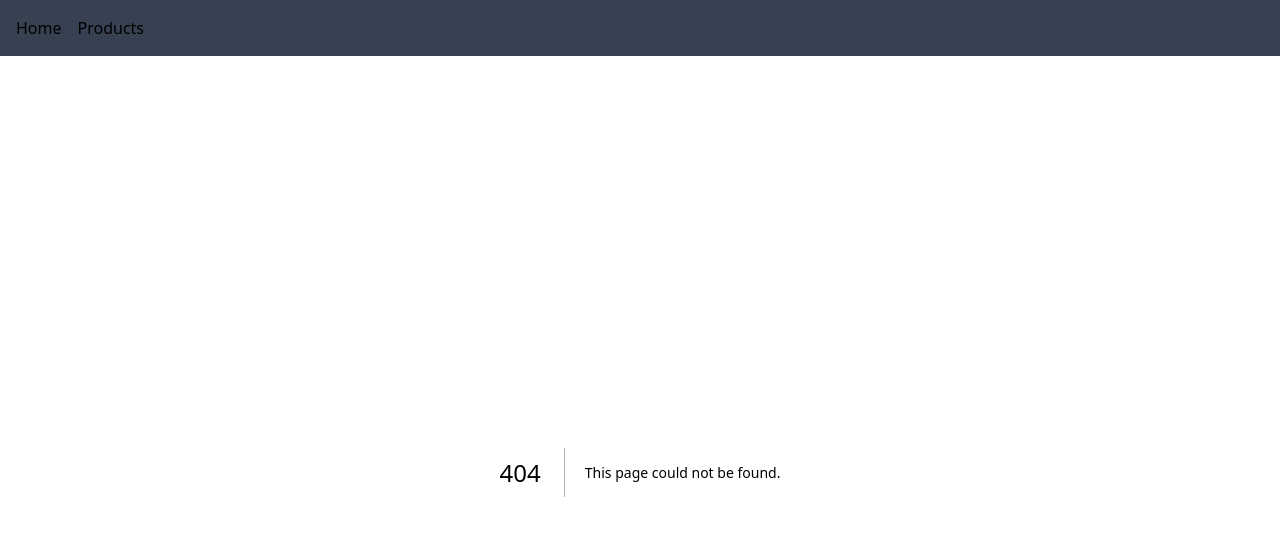
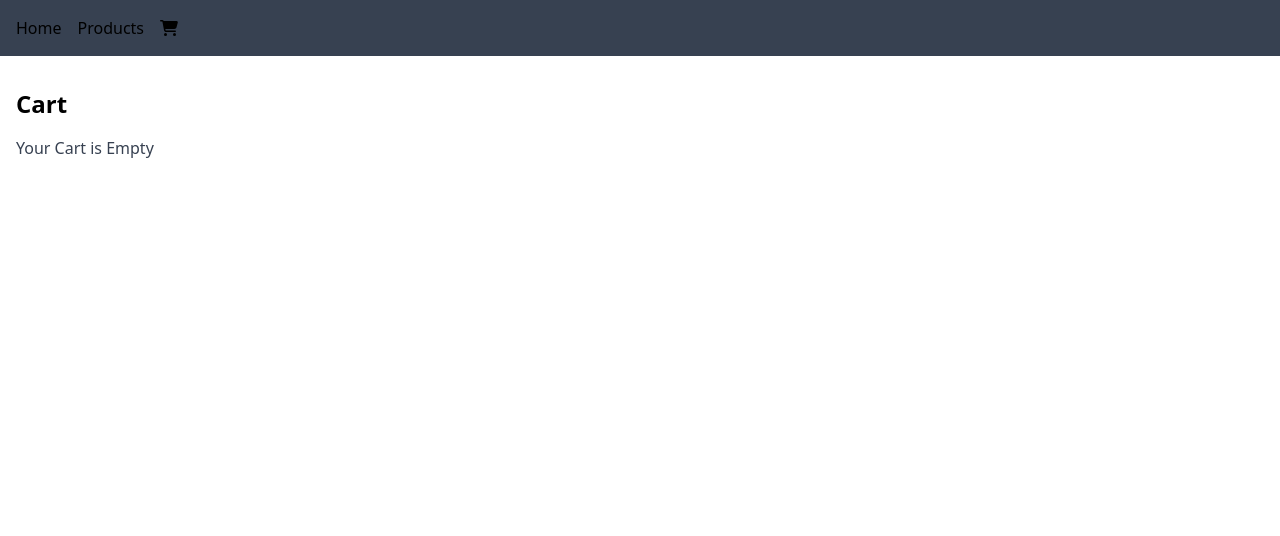
Before and after one commit to isaacoduh/greenbud-web, a Next.js app: page /cart in a window 1280 px wide. Before the commit this address had no page. Shown: the top 536 px of the page. Built offline with nearby package versions, Linux system fonts and the light colour scheme.

Commit message:
show subtotal on frontend

```diff
--- a/components/Layout.tsx
+++ b/components/Layout.tsx
@@ -1,5 +1,7 @@
 import React, {ReactNode} from "react";
 import Link from "next/link";
+import { FontAwesomeIcon } from '@fortawesome/react-fontawesome';
+import { faShoppingCart } from '@fortawesome/free-solid-svg-icons';
 
 type LayoutProps = {
     children: ReactNode
@@ -23,6 +25,12 @@ const Layout: React.FC<LayoutProps> = ({ children }) => {
                                 Products
                             </Link>
                         </li>
+                        <li>
+                            <Link href="/cart">
+                                <FontAwesomeIcon icon={faShoppingCart} className="mr-2" />
+
+                            </Link>
+                        </li>
                     </ul>
                 </nav>
             </header>
--- a/components/ProductCard.tsx
+++ b/components/ProductCard.tsx
@@ -4,10 +4,14 @@ import { FontAwesomeIcon } from '@fortawesome/react-fontawesome';
 import { faShoppingCart } from '@fortawesome/free-solid-svg-icons';
 
 type ProductCardProps = {
-    product: Product
+    product: Product;
+    addToCart: (product: Product) => void;
 }
 
-const ProductCard: React.FC <ProductCardProps> = ({product}) => {
+const ProductCard: React.FC <ProductCardProps> = ({product,addToCart}) => {
+    const handleAddToCart = () => {
+        addToCart(product)
+    }
     return (
         <div className="bg-white rounded-lg shadow-lg p-4">
             <h3 className="text-lg font-bold mb-2">
@@ -17,7 +21,7 @@ const ProductCard: React.FC <ProductCardProps> = ({product}) => {
             <p className="text-gray-800 font-bold mt-2">{product.price}</p>
             <div className="flex flex-col md:flex-row md:justify-between sm:flex-row sm:justify-between items-center mt-4">
                 <span className="bg-blue-900 text-white py-1 px-2 rounded text-sm md:mr-4 mb-2 md:mb-0 sm:mb-0">{product.category.name}</span>
-                <button className="bg-blue-900 text-white py-1 px-4 rounded"><FontAwesomeIcon icon={faShoppingCart} className="mr-2" /></button>
+                <button onClick={handleAddToCart} className="bg-blue-900 text-white py-1 px-4 rounded"><FontAwesomeIcon icon={faShoppingCart} className="mr-2" /></button>
             </div>
         </div>
     );
--- /dev/null
+++ b/context/CartContext.tsx
@@ -0,0 +1,52 @@
+import React, { createContext, useState, useEffect, ReactNode } from 'react';
+import { CartItem, Product } from '../types';
+
+type CartContextType = {
+    cart: CartItem[];
+    addToCart: (product: Product) => void;
+};
+
+type CartProps = {
+    children: ReactNode
+};
+
+export const CartContext = createContext<CartContextType>({
+    cart: [],
+    addToCart: () => { },
+});
+
+export const CartProvider: React.FC<CartProps> = ({ children }) => {
+    const [cart, setCart] = useState<CartItem[]>([]);
+
+    const addToCart = (product: Product) => {
+        const existingProduct = cart.find((item) => item.id === product.id);
+        if (existingProduct) {
+            const updatedCart = cart.map((item) =>
+                item.id === product.id ? { ...item, quantity: item.quantity + 1 } : item
+            );
+            setCart(updatedCart);
+        } else {
+            const updatedProduct = { ...product, quantity: 1 };
+            setCart([...cart, updatedProduct]);
+        }
+    };
+
+    // Save the cart to localStorage whenever it changes
+    useEffect(() => {
+        localStorage.setItem('cart', JSON.stringify(cart));
+    }, [cart]);
+
+    // Restore the cart from localStorage on app initialization
+    useEffect(() => {
+        const storedCart = localStorage.getItem('cart');
+        if (storedCart) {
+            setCart(JSON.parse(storedCart));
+        }
+    }, []);
+
+    return (
+        <CartContext.Provider value={{ cart, addToCart }}>
+            {children}
+        </CartContext.Provider>
+    );
+};
--- a/pages/_app.tsx
+++ b/pages/_app.tsx
@@ -1,10 +1,15 @@
 import Layout from '@/components/Layout'
+import { CartProvider } from '@/context/CartContext'
 import '@/styles/globals.css'
 import type { AppProps } from 'next/app'
 
 export default function App({ Component, pageProps }: AppProps) {
 
-  return (<Layout>
-    <Component {...pageProps} />
-  </Layout>)
+  return (
+    <CartProvider>
+      <Layout>
+        <Component {...pageProps} />
+      </Layout>
+    </CartProvider>
+  )
 }
--- /dev/null
+++ b/pages/cart.tsx
@@ -0,0 +1,55 @@
+import React, { useContext } from 'react';
+import { useRouter } from 'next/router';
+import { CartItem } from '@/types';
+import { CartContext } from '@/context/CartContext';
+
+const CartPage: React.FC = () => {
+    const router = useRouter();
+    const {cart} = useContext(CartContext);
+
+    // return (
+    //     <div>
+    //         <h1 className='text-gray-900'>{cart.length}</h1>
+    //     </div>
+    // );
+
+    // const cartItems: CartItem[] = [
+    //     { id: 1, name: 'Product 1', price: 10, quantity: 1 },
+    //     { id: 2, name: 'Product 2', price: 15, quantity: 1 },
+    //     { id: 3, name: 'Product 3', price: 20, quantity: 1 },
+    // ];
+
+    return (
+        <div className='container mx-auto py-4'>
+            <h1 className='text-2xl font-bold mb-4'>Cart</h1>
+            {cart.length === 0 ? (
+                <p className='text-gray-700'>Your Cart is Empty</p>
+            ):(
+                    <div className='text-gray-800'>
+                    {cart.map((item) => (
+                        <div key={item.id} className="flex items-center mb-4">
+                            <div className="w-1/2">
+                                <p>{item.name}</p>
+                                <p>${item.price}</p>
+                                <p>Subtotal: ${item.quantity * item.price}</p>
+                            </div>
+                            <div className='w-1/2 text-right'>
+                                <button className="bg-red-500 text-white py-1 px-4 rounded">
+                                    Remove
+                                </button>
+                            </div>
+                        </div>
+                    ))}
+                    <button
+                        className="bg-blue-500 text-white py-2 px-4 rounded mt-4"
+                        onClick={() => router.push('/checkout')}
+                    >
+                        Proceed to Checkout
+                    </button>
+                </div>
+            )}
+        </div>
+    );
+}
+
+export default CartPage;
--- a/pages/products.tsx
+++ b/pages/products.tsx
@@ -1,5 +1,6 @@
-import React, {useEffect, useState} from "react";
-import { Product } from "@/types";
+import React, {useEffect, useState, useContext} from "react";
+import { CartItem, Product } from "@/types";
+import { CartContext } from "@/context/CartContext";
 import axios from 'axios';
 import Link from "next/link";
 import ProductCard from "@/components/ProductCard";
@@ -7,6 +8,21 @@ import Badge from "@/components/Badge";
 
 const ProductsPage = () => {
     const [products, setProducts] = useState<Product[]>([]);
+    const [cart, setCart] = useState<CartItem[]>([]);
+    const { addToCart } = useContext(CartContext);
+
+    // const addToCart = (product: Product) => {
+    //     const existingProduct = cart.find((item) => item.id === product.id);
+    //     if(existingProduct){
+    //         const updatedCart = cart.map((item) => item.id === product.id ? {...item, quantity: item.quantity + 1} : item);
+    //         setCart(updatedCart)
+    //     } else {
+    //         const updatedProduct = {...product, quantity: 1};
+    //         setCart([...cart, updatedProduct]);
+    //     }
+    // };
+
+
     useEffect(() => {
         const fetchProducts = async () => {
             try {
@@ -26,7 +42,7 @@ const ProductsPage = () => {
             <h1 className="text-gray-500">Products Page | <Badge text={products.length.toString()} color="gray"/></h1>
             <div className="grid grid-cols-1 md:grid-cols-2 lg:grid-cols-3 gap-4">
                 {products.map((product) => (
-                    <ProductCard key={product.id} product={product}/>
+                    <ProductCard key={product.id} product={product} addToCart={addToCart}/>
                 ))}
             </div>
             <nav>
```
Also changed, not shown: types.ts (+7 -0 lines).
